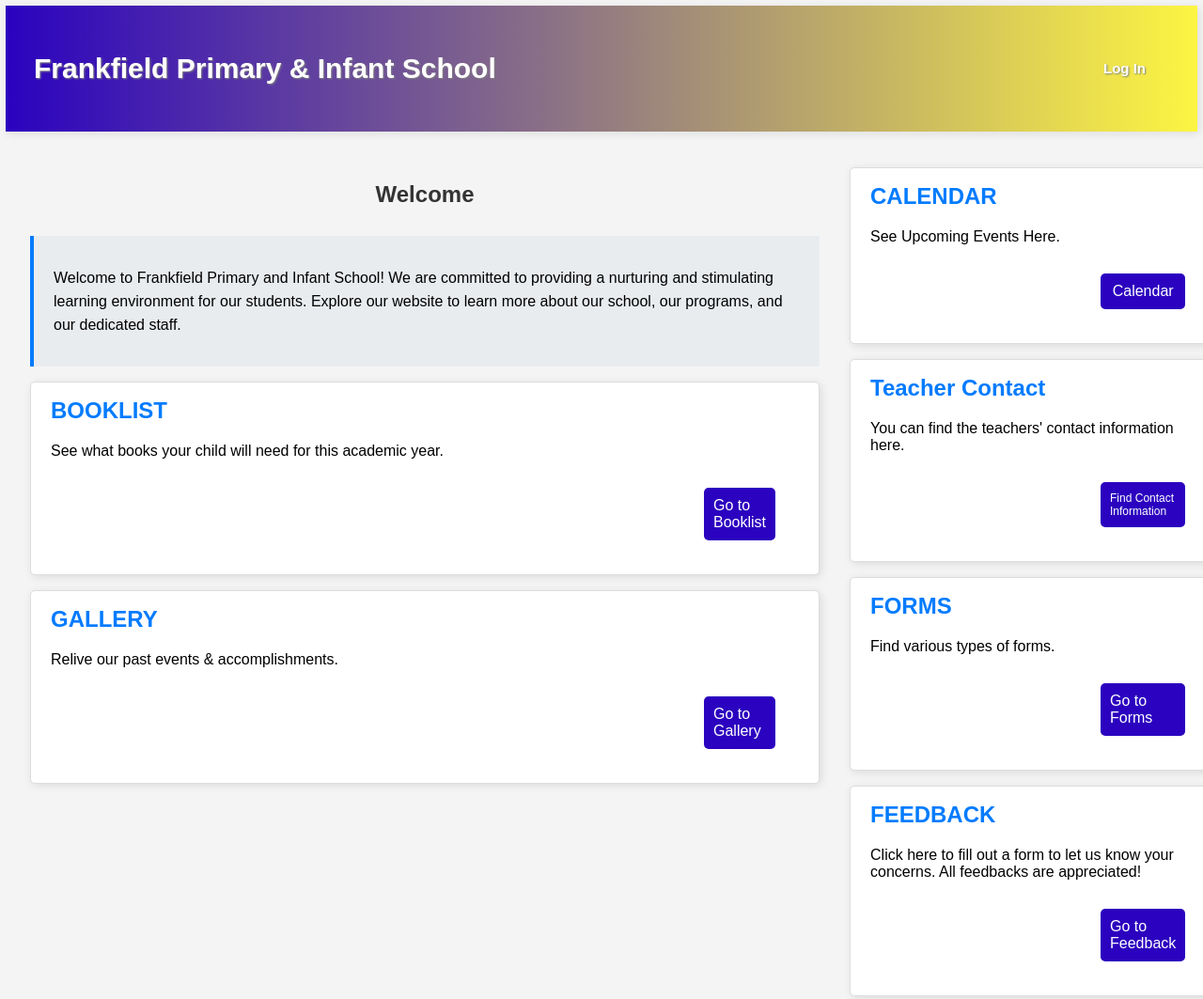
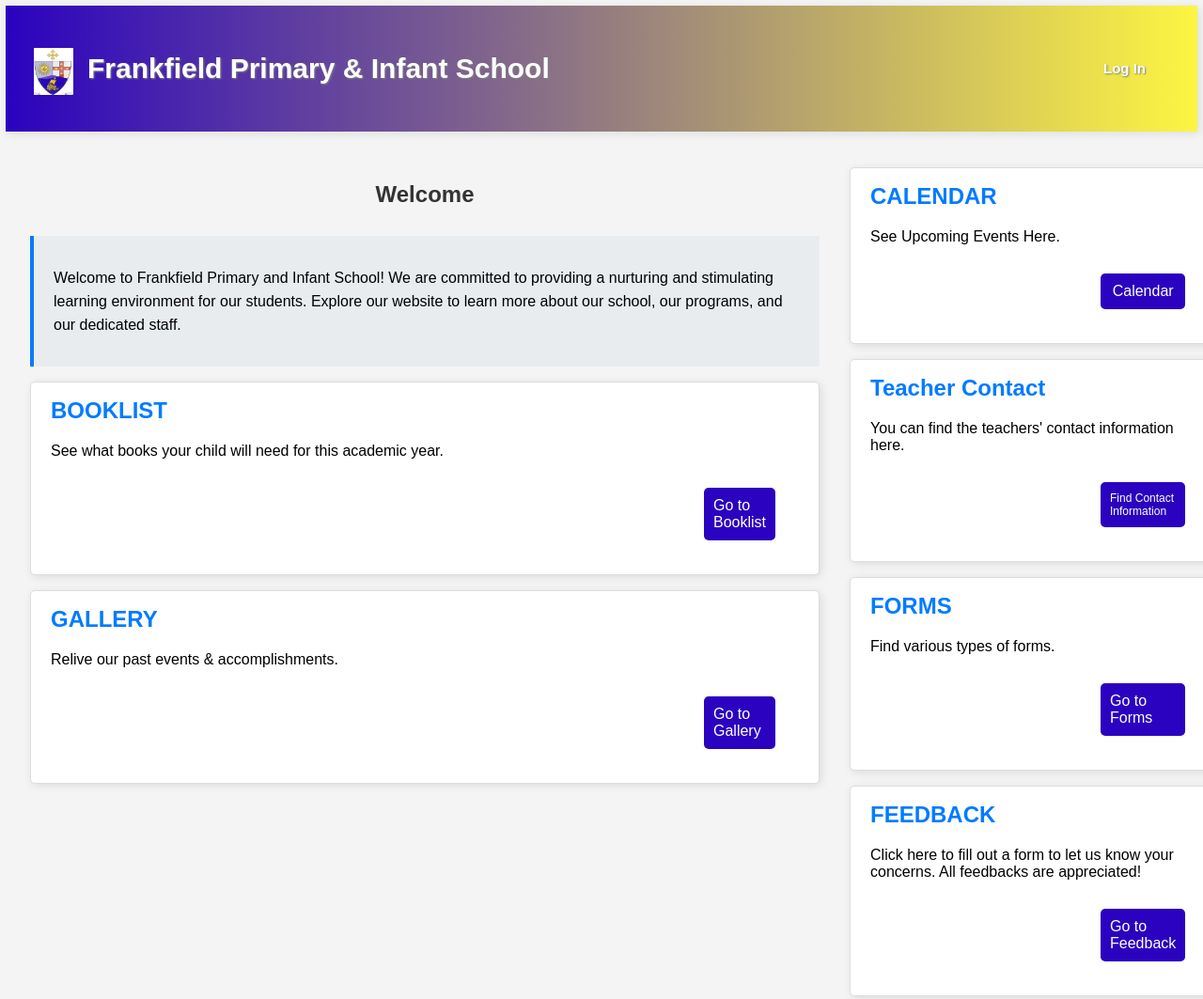
Before and after one commit to DarienMcIntosh/COMP2140-project, a plain HTML site: page main.html in a window 1280 px wide. Shown: the whole page at 94% size. Drawn offline with Linux system fonts and the light colour scheme; a script that the page names is missing.

Commit message:
Updated files

```diff
--- a/main.css
+++ b/main.css
@@ -4,6 +4,16 @@ body {
     margin: 0;
     padding: 0;
     background-color: #f4f4f4;
+}
+
+.logo{
+    display: flex;
+    flex-direction: row;
+}
+
+img{
+    margin-top: 15px;
+    margin-right: 15px;
 }
 
 .frank{
--- a/main.html
+++ b/main.html
@@ -9,7 +9,7 @@
 <body>
     <header>
         <div class="logo">
-            <!--<img src="uwi-logo.png" alt="UWI Logo">-->
+            <img src="logo.jpeg" alt="School Logo">
             <h1 class="frank" >Frankfield Primary & <span> Infant School</span></h1>
         </div>
         <nav class="nav-links">
```
Also changed, not shown: logo.jpeg (added).
